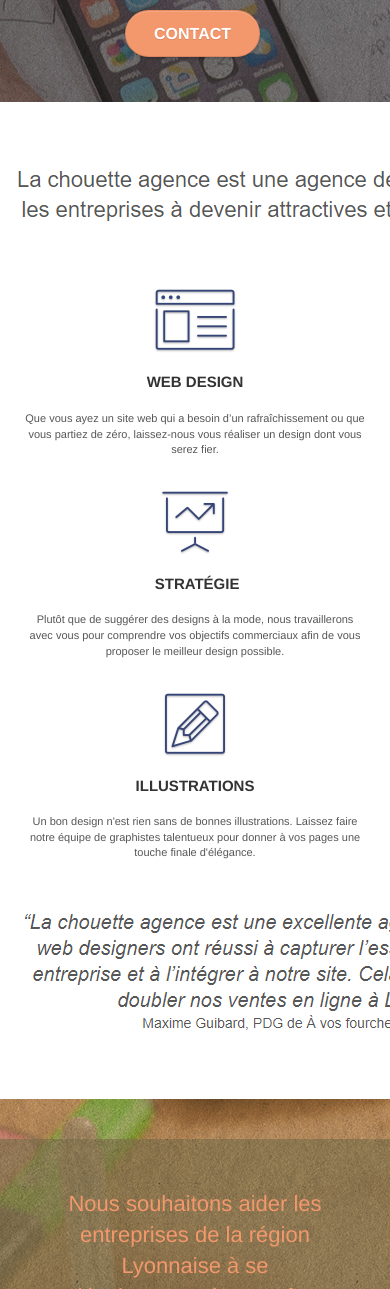
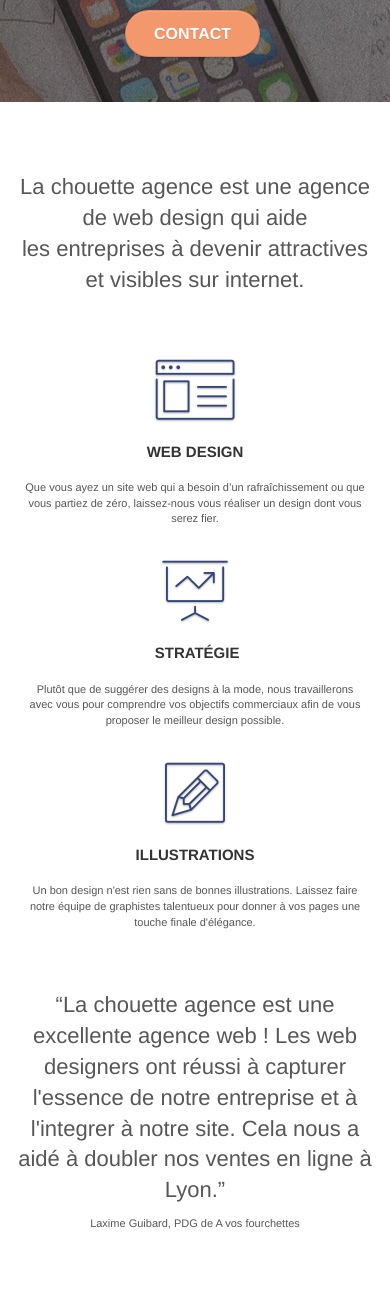
Before and after one commit to S-Moreira06/MOREIRAStephane_4_25022021, a plain HTML site: page index.html in a window 390 px wide. Shown: the part 311-1600 px from the top of the page. Drawn offline with Linux system fonts and the light colour scheme.

Commit message:
refactor : heading
transform some picture to h2 for make the site responsive again and correct the heading sequentially-descending order

```diff
--- a/index.html
+++ b/index.html
@@ -84,7 +84,7 @@
 	<div class="container bloc-md">
 		<div class="row">
 			<div class="col-sm-12 text-center">
-				<img alt="agence web, agence web paris, web design paris, stratégie web" src="img/title.png" />
+				<h2>La chouette agence est une agence de web design qui aide</br> les entreprises à devenir attractives et visibles sur internet.</h2>
 			</div>
 		</div>
 		<div class="row voffset-lg med-width-whitespace">
@@ -124,8 +124,8 @@
 		</div>
 		<div class="row voffset-lg voffset">
 			<div class="col-xs-12 col-md-8 col-md-offset-2 text-center">
-				<img alt="agence web, agence web paris, web design paris, stratégie web" src="img/citation.png" />
-
+				<h2><q>La chouette agence est une excellente agence web ! Les web designers ont réussi à capturer l'essence de notre entreprise et à l'integrer à notre site. Cela nous a aidé à doubler nos ventes en ligne à Lyon.</q></h2>
+				<p>Laxime Guibard, PDG de A vos fourchettes</p>
 			</div>
 		</div>
 	</div>
@@ -154,7 +154,7 @@
 	<div class="container bloc-lg">
 		<div class="row">
 			<div class="col-sm-12 text-center">
-				<img alt="agence web, agence web paris, web design paris, stratégie web" src="img/title2.png" />
+				<h2>Nous travaillons avec beaucoup de clients,</br> voici nos réalisations</h2>
 			</div>
 		</div>
 		<div class="row tight-width-whitespace portfolio-row">
```
